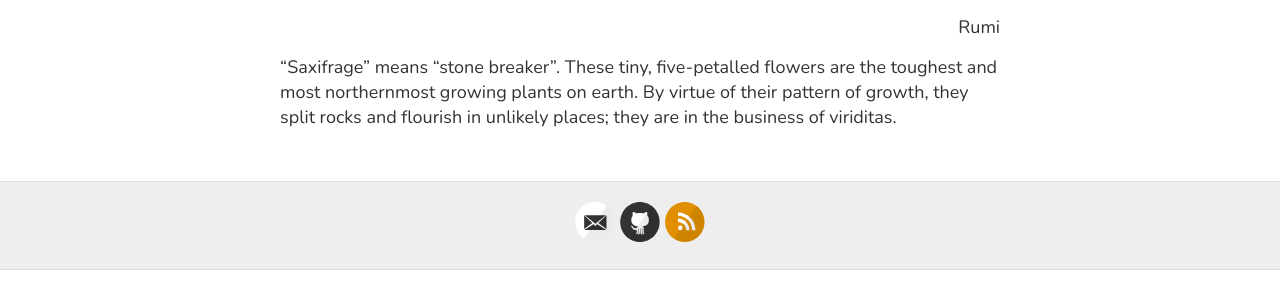
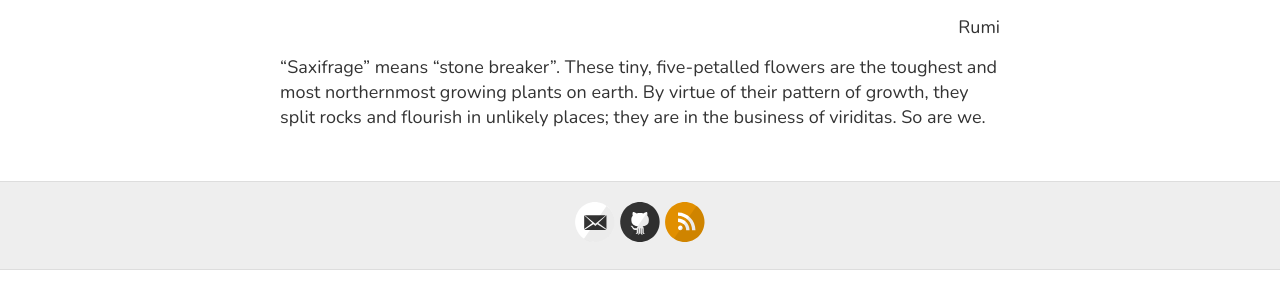
Before and after one commit to heptarch/heptarch.github.io, a Jekyll site: the page built from about.md, in a window 1280 px wide. Shown: the part 608-897 px from the top of the page. Built offline with Jekyll 4.4.1, drawn with Linux system fonts in a browser that asks for light colours.

Commit message:
Update about.md

```diff
--- a/about.md
+++ b/about.md
@@ -33,4 +33,5 @@ Let the beauty we love be what we do.
 "Saxifrage" means "stone breaker". These tiny, five-petalled
 flowers are the toughest and most northernmost growing plants on
 earth. By virtue of their pattern of growth, they split rocks and
-flourish in unlikely places; they are in the business of viriditas.
+flourish in unlikely places; they are in the business of viriditas. So
+are we.
```
